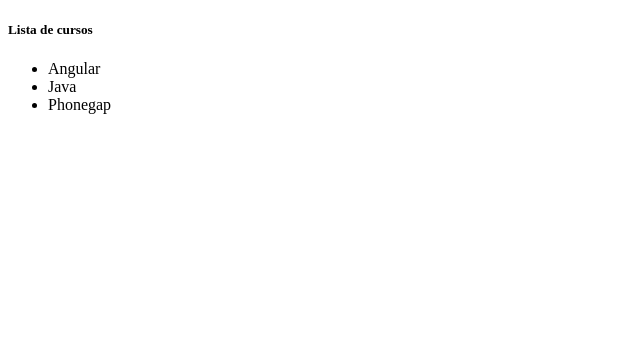
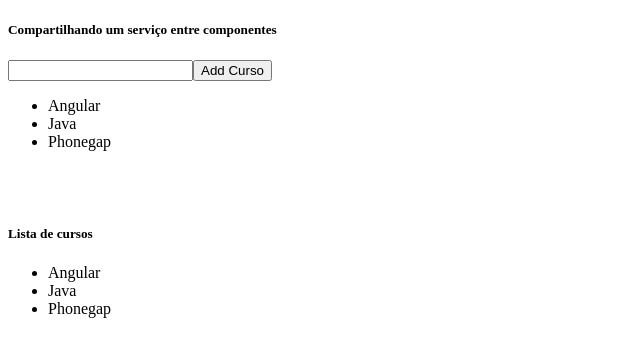
Before and after one commit to liviasilvasantos/learning-angular, an Angular app in the folder servicos/: page / in a window 1280 px wide. Shown: the top 356 px of the page, without its empty margins (0-640 px from the left). Built offline with nearby package versions, Linux system fonts and the light colour scheme.

Commit message:
Serviços: escopo de instâncias de serviços e módulos.

```diff
--- a/servicos/src/app/app.component.html
+++ b/servicos/src/app/app.component.html
@@ -1 +1,3 @@
+<app-criar-curso></app-criar-curso>
+<br><br>
 <app-cursos></app-cursos>
--- /dev/null
+++ b/servicos/src/app/criar-curso/criar-curso.component.html
@@ -0,0 +1,6 @@
+<h5>Compartilhando um serviço entre componentes</h5>
+<input type="text" #cursoInput>
+<button (click)="onAddCurso(cursoInput.value)">Add Curso</button>
+<ul>
+    <li *ngFor="let curso of cursos">{{ curso }}</li>
+</ul>
--- /dev/null
+++ b/servicos/src/app/criar-curso/criar-curso.component.ts
@@ -0,0 +1,24 @@
+import { CursosService } from '../cursos/cursos.service';
+import { Component, OnInit } from '@angular/core';
+
+@Component({
+  selector: 'app-criar-curso',
+  templateUrl: './criar-curso.component.html',
+  styleUrls: ['./criar-curso.component.css'],
+  providers: [CursosService]
+})
+export class CriarCursoComponent implements OnInit {
+
+  cursos: string[] = [];
+
+  constructor(private cursosService: CursosService) { }
+
+  ngOnInit() {
+    this.cursos = this.cursosService.getCursos();
+  }
+
+  onAddCurso(curso: string) {
+    this.cursosService.addCurso(curso);
+  }
+
+}
--- a/servicos/src/app/cursos/cursos.component.ts
+++ b/servicos/src/app/cursos/cursos.component.ts
@@ -4,7 +4,8 @@
 @Component({
   selector: 'app-cursos',
   templateUrl: './cursos.component.html',
-  styleUrls: ['./cursos.component.css']
+  styleUrls: ['./cursos.component.css'],
+  providers: [CursosService]
 })
 export class CursosComponent implements OnInit {
 
--- a/servicos/src/app/cursos/cursos.service.ts
+++ b/servicos/src/app/cursos/cursos.service.ts
@@ -3,7 +3,17 @@
 @Injectable()
 export class CursosService {
 
+    private cursos: string[] = ['Angular', 'Java', 'Phonegap'];
+
+    constructor() {
+        console.log('instanciando CursosService');
+    }
+
     getCursos() {
-        return ['Angular', 'Java', 'Phonegap'];
+        return this.cursos;
+    }
+
+    addCurso(curso: string){
+        this.cursos.push(curso);
     }
 }
```
Also changed, not shown: servicos/src/app/app.module.ts (+8 -5 lines), servicos/src/app/criar-curso/criar-curso.module.ts (added, +17 -0 lines), servicos/src/app/cursos/cursos.module.ts (added, +17 -0 lines), servicos/src/app/criar-curso/criar-curso.component.css (added), 1 other file (tests, documents, lock files or other folders).
